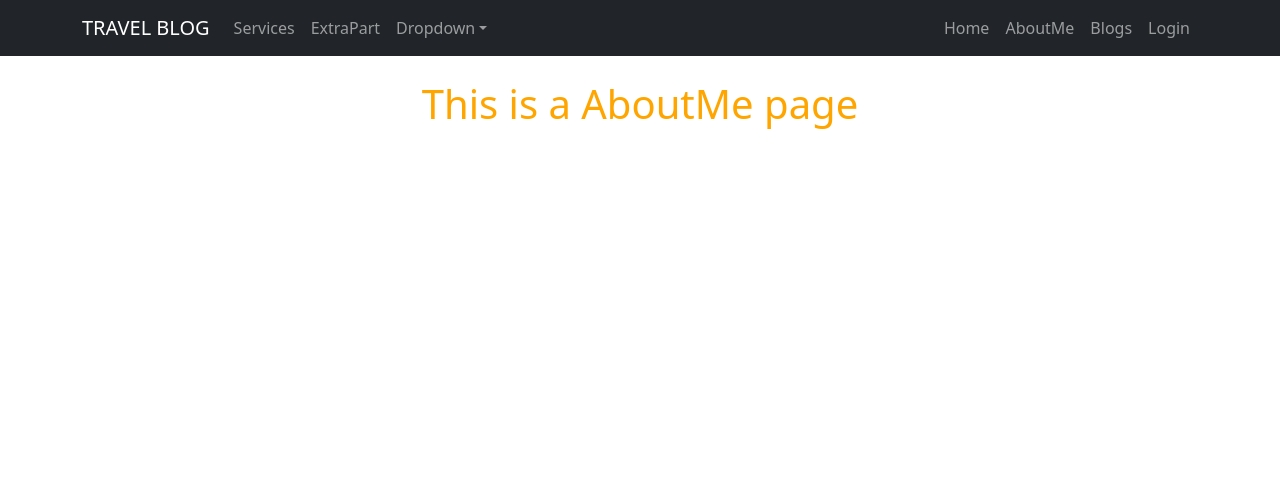
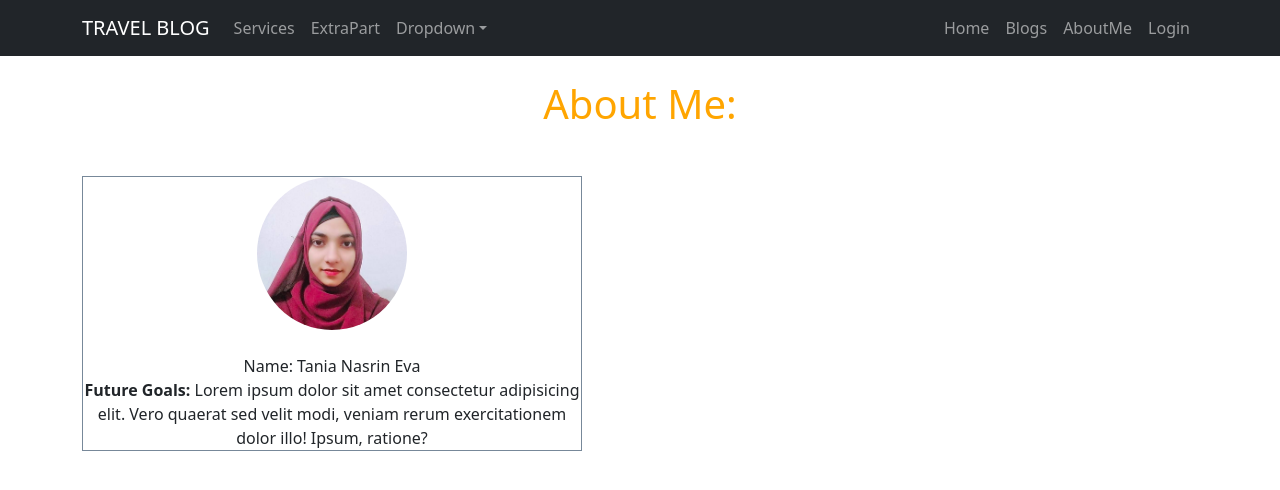
Before and after one commit to tanianasrin1/independent-service-provider-a10, a React (Create React App) app: page /aboutMe in a window 1280 px wide. Shown: the top 490 px of the page. Built offline with nearby package versions, Linux system fonts and the light colour scheme; no server answers.

Commit message:
about me page fixed

```diff
--- a/src/pages/About/AboutMe/AboutMe.css
+++ b/src/pages/About/AboutMe/AboutMe.css
@@ -2,3 +2,13 @@
     text-align: center;
     color: orange;
 }
+
+.profile{
+    border-radius: 50%;
+}
+
+.profile-cart{
+    width: 500px;
+    border: 1px solid lightslategray;
+
+}
--- a/src/pages/About/AboutMe/AboutMe.js
+++ b/src/pages/About/AboutMe/AboutMe.js
@@ -1,10 +1,21 @@
 import React from 'react';
-import './AboutMe.css'
+import './AboutMe.css';
+import profile from '../../../images/image/m.jpg';
 
 const AboutMe = () => {
     return (
         <div className='container'>
-            <h1 className='about-title mt-4'>This is a AboutMe page</h1>
+            <h1 className='about-title mt-4'>About Me:</h1>
+            <div className='text-center profile-cart mt-5'>
+
+                <img className='profile' width={150} src={profile} alt="" />
+                <br />
+                <br />
+                Name: Tania Nasrin Eva
+                <br />
+                <strong>Future Goals:</strong> Lorem ipsum dolor sit amet consectetur adipisicing elit. Vero quaerat sed velit modi, veniam rerum exercitationem dolor illo! Ipsum, ratione?
+
+            </div>
         </div>
     );
 };
--- a/src/pages/Home/Home/Home.js
+++ b/src/pages/Home/Home/Home.js
@@ -7,6 +7,7 @@ import Services from "../Services/Services";
 const Home = () => {
   return (
     <div>
+
       <Banner></Banner>
       <Services></Services>
       <ExtraPart></ExtraPart>
--- a/src/pages/Shared/Header/Header.js
+++ b/src/pages/Shared/Header/Header.js
@@ -33,8 +33,8 @@ const Header = () => {
     </Nav>
     <Nav>
       <Nav.Link as={Link} to="/">Home</Nav.Link>
+      <Nav.Link as={Link} to="/blogs">Blogs</Nav.Link>
       <Nav.Link as={Link} to="/aboutMe">AboutMe</Nav.Link>
-      <Nav.Link as={Link} to="/blogs">Blogs</Nav.Link>
       {
         user ?
         <button onClick={handleSignOut}>sign out</button>
```
Also changed, not shown: src/images/image/m.jpg (added).
